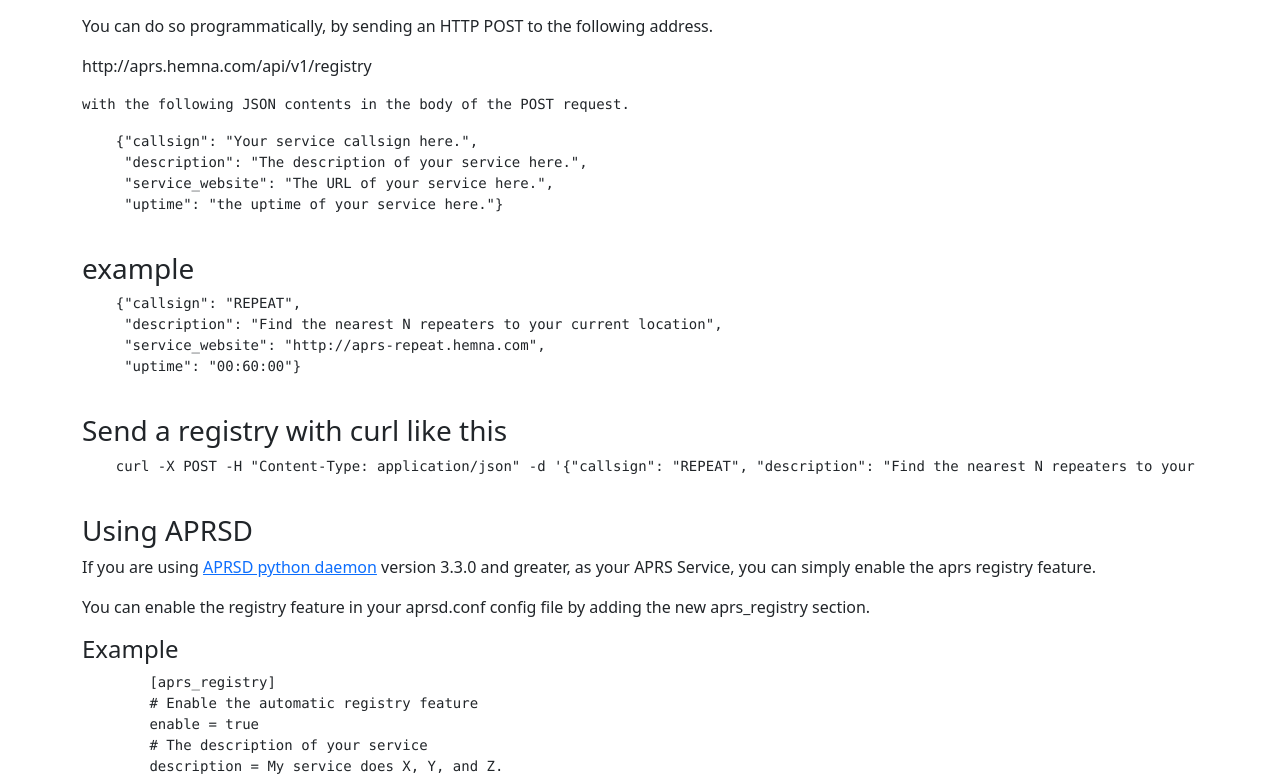
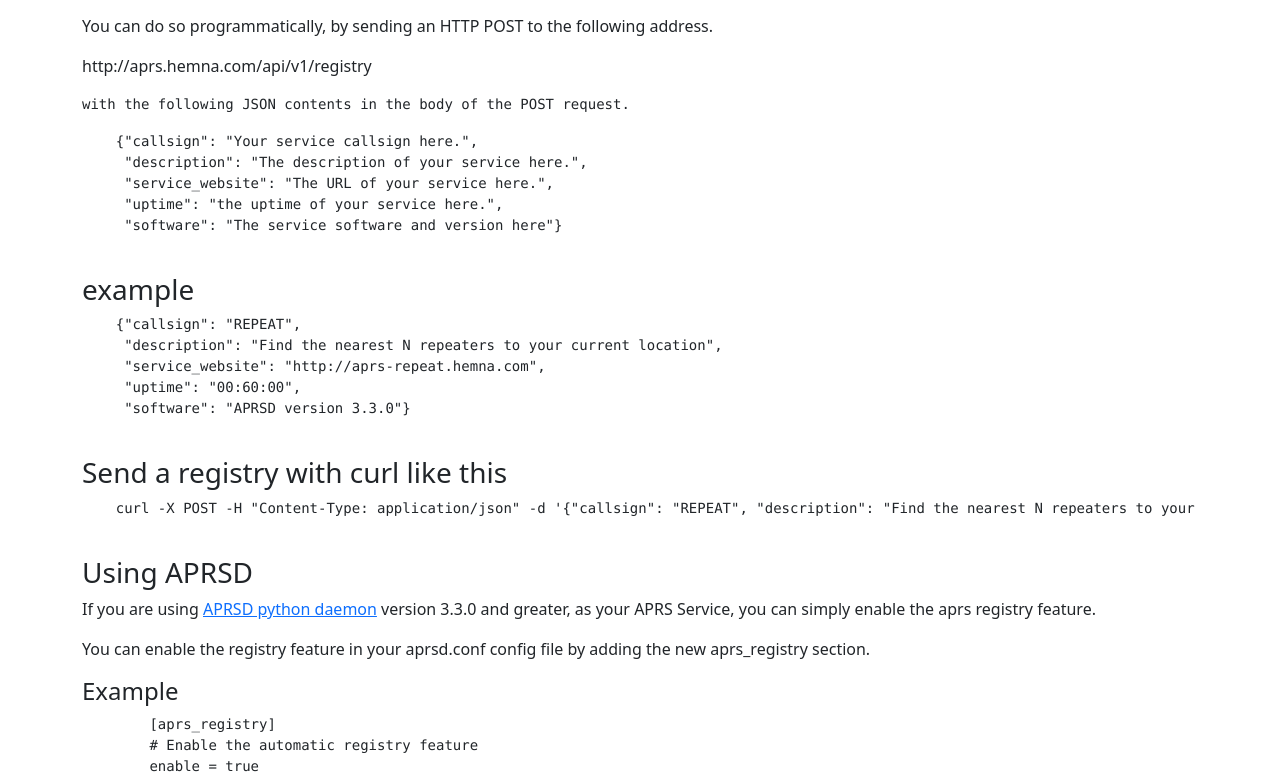
Before and after one commit to hemna/aprs-service-registry, a FastAPI app: page / in a window 1280 px wide. Shown: the part 352-1132 px from the top of the page. Run offline with FastAPI, Linux system fonts and the light colour scheme; some libraries are stand-ins or nearby versions.

Commit message:
added software

```diff
--- a/aprs_service_registry/web/templates/index.html
+++ b/aprs_service_registry/web/templates/index.html
@@ -55,7 +55,8 @@
     {"callsign": "Your service callsign here.",
      "description": "The description of your service here.",
      "service_website": "The URL of your service here.",
-     "uptime": "the uptime of your service here."}
+     "uptime": "the uptime of your service here.",
+     "software": "The service software and version here"}
     </pre>
 
     <h3>example</h3>
@@ -63,12 +64,13 @@
     {"callsign": "REPEAT",
      "description": "Find the nearest N repeaters to your current location",
      "service_website": "http://aprs-repeat.hemna.com",
-     "uptime": "00:60:00"}
+     "uptime": "00:60:00",
+     "software": "APRSD version 3.3.0"}
     </pre>
 
     <h3>Send a registry with curl like this</h3>
     <pre>
-    curl -X POST -H "Content-Type: application/json" -d '{"callsign": "REPEAT", "description": "Find the nearest N repeaters to your current location", "service_website": "http://aprs-repeat.hemna.com", "uptime": "00:60:00"}' http://aprs.hemna.com/api/v1/register
+    curl -X POST -H "Content-Type: application/json" -d '{"callsign": "REPEAT", "description": "Find the nearest N repeaters to your current location", "service_website": "http://aprs-repeat.hemna.com", "uptime": "00:60:00", "software": "APRSD version 3.3.0"}' http://aprs.hemna.com/api/v1/register
     </pre>
 
     <h3>Using APRSD</h3>
```
